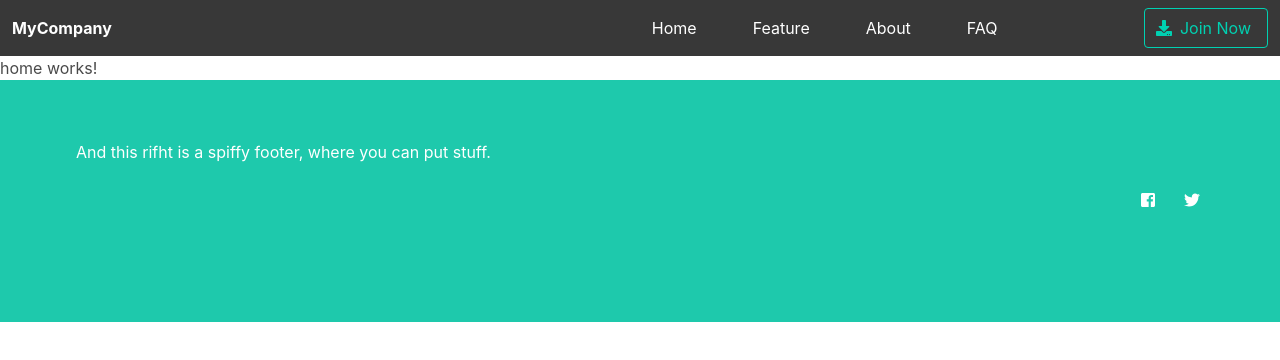
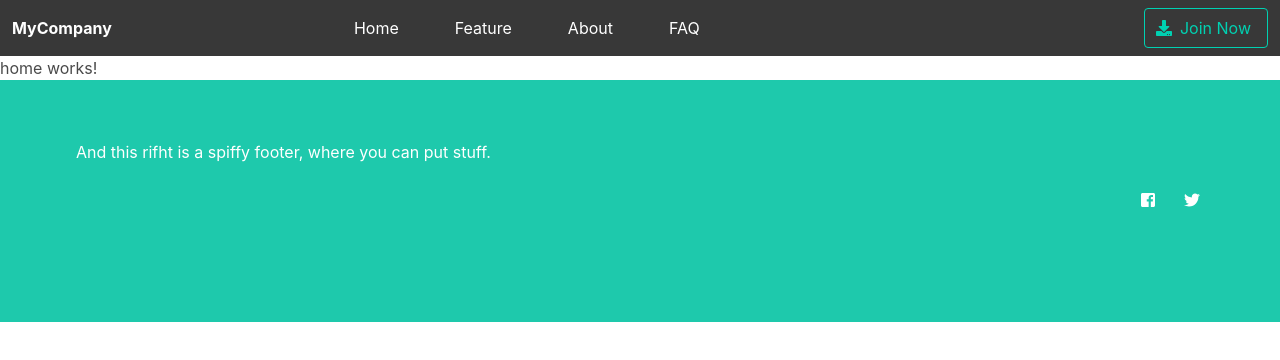
Before and after one commit to marcialwushu/AngularByExample, an Angular app: page / in a window 1280 px wide. Shown: the top 360 px of the page. Built offline with nearby package versions, Linux system fonts and the light colour scheme.

Commit message:
Responsive menu and Navbar burger add

```diff
--- a/src/app/app.component.html
+++ b/src/app/app.component.html
@@ -2,16 +2,16 @@
 <div id="app">
   <nav class="navbar is-transparent">
   <div class="navbar-brand">
-    <a class="navbar-item" routerLink="/" aria-label="menu" aria-expanded="false" data-target="navbarBasicExample">MyCompany</a>
-    <div class="navbar-burger burger" >
+    <a class="navbar-item" routerLink="/"  >MyCompany</a>
+    <a  (click)="toggleNavbar()" role="button" #navBurger class="navbar-burger burger" aria-label="menu" aria-expanded="false" data-target="navbarBasicExample">
       <span aria-hidden="true"></span>
       <span aria-hidden="true"></span>
       <span aria-hidden="true"></span>
-    </div>
+    </a>
   </div>
 
-  <div class="navbar-menu" >
-    <div id="navbarBasicExample" class="navbar-start">
+  <div id="navbarBasicExample" class="navbar-menu" #navMenu>
+    <div class="navbar-start">
       <div class="navbar-item has-dropdown is-hoverable ">
         <a class="navbar-item" routerLink="/" class="navbar-item">Home</a>
         <a class="navbar-item" routerLink="faq" class="navbar-item">Feature</a>
--- a/src/app/app.component.sass
+++ b/src/app/app.component.sass
@@ -29,7 +29,7 @@
 			&:hover
 				background-color: #f1f1f1
 .navbar-start
-	margin-left: 31.25rem
+	margin-left: auto
 
 footer
 	background-color: $primary !important
--- a/src/app/app.component.ts
+++ b/src/app/app.component.ts
@@ -1,4 +1,4 @@
-import { Component } from '@angular/core';
+import { Component, ViewChild, ElementRef } from '@angular/core';
 
 @Component({
   selector: 'app-root',
@@ -6,5 +6,11 @@ import { Component } from '@angular/core';
   styleUrls: ['./app.component.sass']
 })
 export class AppComponent {
-  title = 'copmare-angular';
+  @ViewChild('navBurger', { static: false }) navBurger: ElementRef;
+  @ViewChild('navMenu', { static: false }) navMenu: ElementRef;
+
+  toggleNavbar() {
+    this.navBurger.nativeElement.classList.toggle('is-active');
+    this.navMenu.nativeElement.classList.toggle('is-active');
+  }
 }
```
